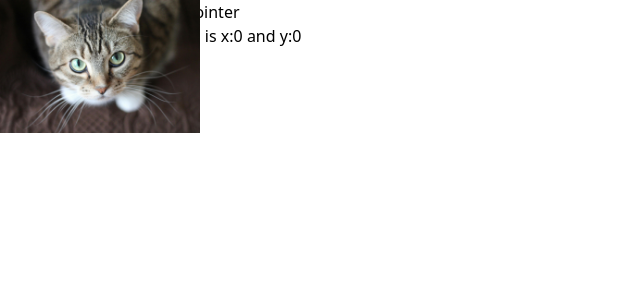
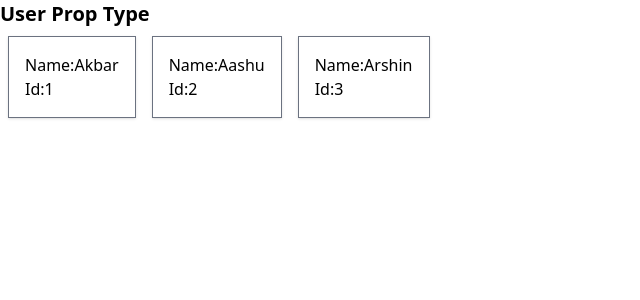
Before and after one commit to shaikh-akbar-96/React-learning-leela, a React (Create React App) app: page / in a window 1280 px wide. Shown: the top 300 px of the page, without its empty margins (0-640 px from the left). Built offline with nearby package versions, Linux system fonts and the light colour scheme.

Commit message:
Typechecking With PropTypes. Write Data type Validations for Props in React Component

```diff
--- a/package.json
+++ b/package.json
@@ -6,6 +6,7 @@
     "@testing-library/jest-dom": "^5.17.0",
     "@testing-library/react": "^13.4.0",
     "@testing-library/user-event": "^13.5.0",
+    "prop-types": "^15.8.1",
     "react": "^18.2.0",
     "react-dom": "^18.2.0",
     "react-scripts": "5.0.1",
--- a/src/App.js
+++ b/src/App.js
@@ -2,6 +2,7 @@ import "./App.css";
 import MouseTracker from "./components/MouseTracker/MouseTracker";
 import MouseWithCat from "./components/MouseTracker/MouseWithCat";
 import Cat from "./components/MouseTracker/cat";
+import UserPropType from "./components/UserPropType/UserPropType";
 import CallBackRefTextInput from "./components/callBackRefTextInput/CallBackRefTextInput";
 import ParentCallBackRefTextInput from "./components/callBackRefTextInput/ParentCallBackRefTextInput";
 import ParentForwardingRefButton from "./components/forwardingRef/ParentForwardingRefButton";
@@ -15,7 +16,8 @@ import TableFragments from "./components/tableFragments/TableFragments";
 function App() {
   return (
     <div className="container mx-auto">
-      <Cat />
+      {/* <Cat /> */}
+      <UserPropType />
       {/* <Button name="First Button" />
       <Button name="Second Button" />
 
--- /dev/null
+++ b/src/components/UserPropType/UserDetails.js
@@ -0,0 +1,24 @@
+import { Component } from "react";
+import PropTypes from "prop-types";
+export default class UserDetails extends Component {
+  constructor(props) {
+    super(props);
+  }
+  render() {
+    return (
+      <div className="border border-gray-500 shadow p-4 mx-2">
+        <div>Name:{this.props.name}</div>
+        <div>Id:{this.props.id}</div>
+      </div>
+    );
+  }
+}
+
+UserDetails.defaultProps = {
+  name: "Hi Akbar",
+};
+
+UserDetails.propTypes = {
+  name: PropTypes.string,
+  id: PropTypes.number.isRequired,
+};
--- /dev/null
+++ b/src/components/UserPropType/UserPropType.js
@@ -0,0 +1,36 @@
+import { Component } from "react";
+import UserDetails from "./UserDetails";
+
+export default class UserPropType extends Component {
+  constructor(props) {
+    super(props);
+    this.state = {
+      user: [
+        {
+          id: 1,
+          name: "Akbar",
+        },
+        {
+          id: 2,
+          name: "Aashu",
+        },
+        {
+          id: 3,
+          name: "Arshin",
+        },
+      ],
+    };
+  }
+  render() {
+    return (
+      <div>
+        <h2 className="font-bold text-xl mb-2">User Prop Type</h2>
+        <div className="flex">
+          {this.state.user.map((user) => {
+            return <UserDetails name={user.name} id={user.id} key={user.id} />;
+          })}
+        </div>
+      </div>
+    );
+  }
+}
```
Also changed, not shown: 1 other file (tests, documents, lock files or other folders).
